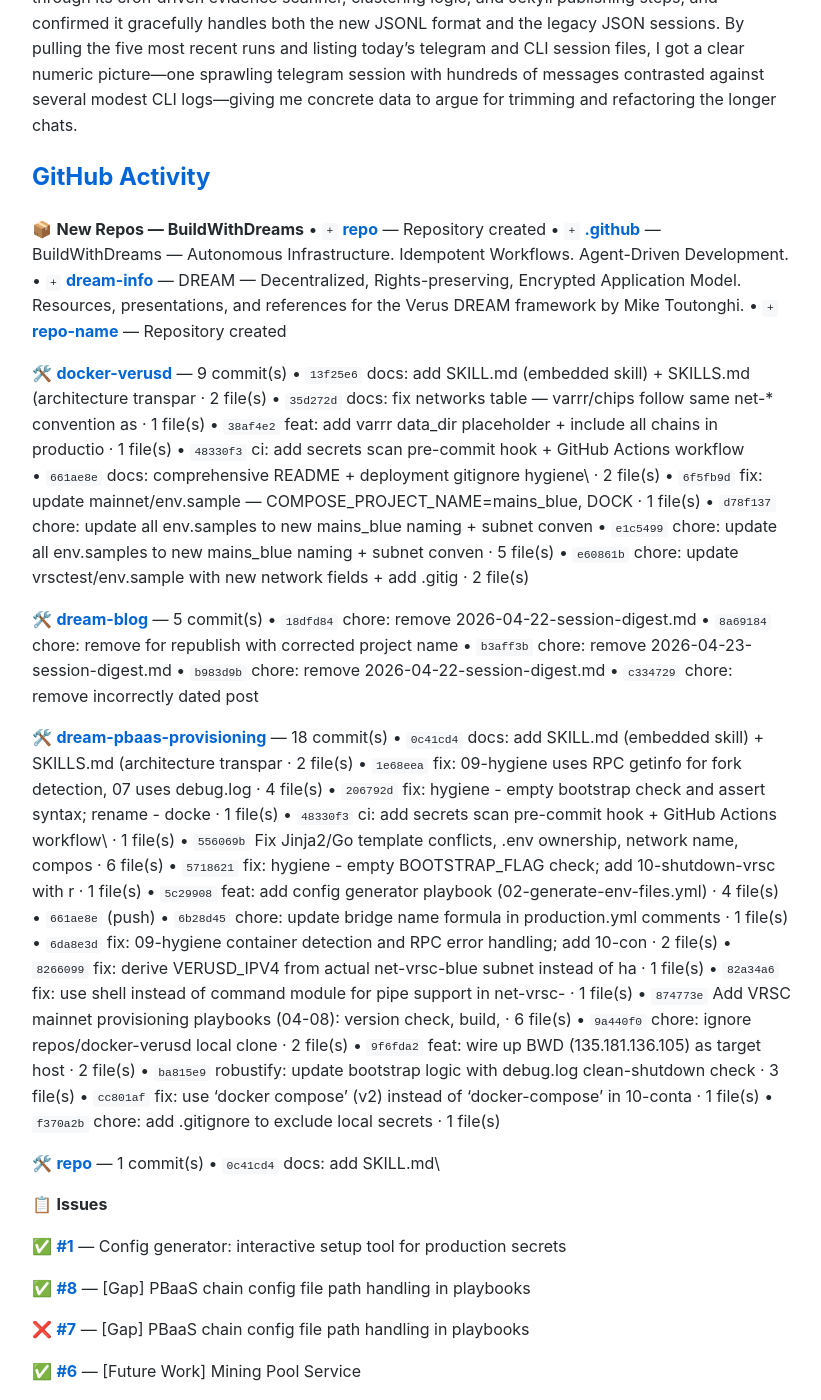
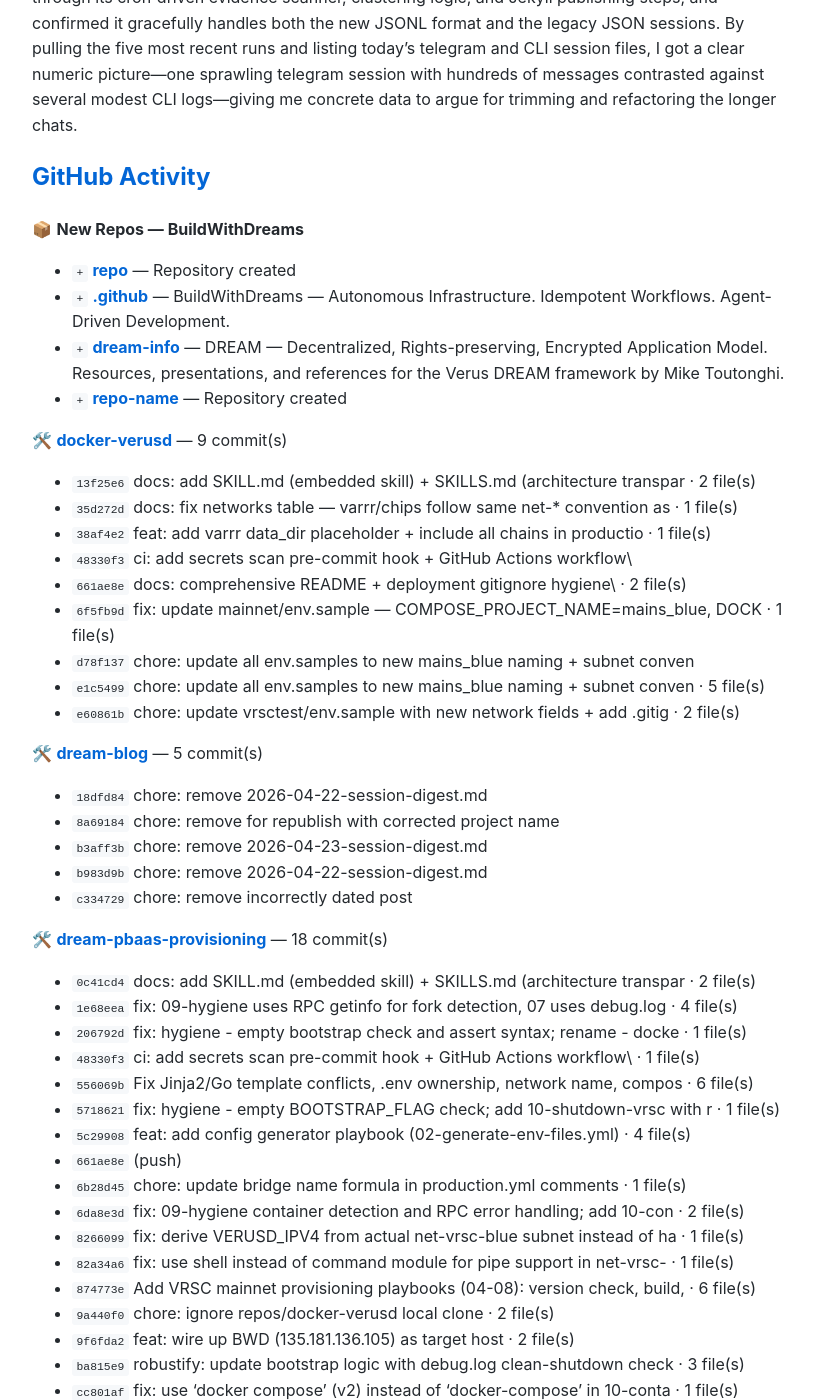
Before and after one commit to BuildWithDreams/dream-blog, a Jekyll site: the page built from _posts/2026-04-23-session-digest.md, in a window 1280 px wide and 1400 px high, scrolled down 656 px. Shown: the whole window, without its empty margins (228-1049 px from the left). Built offline with Jekyll 4.4.1, drawn with Linux system fonts in a browser that asks for light colours.

```diff
--- a/_posts/2026-04-23-session-digest.md
+++ b/_posts/2026-04-23-session-digest.md
@@ -27,51 +27,51 @@ I dug into the Hermes‑Session‑Digest pipeline, walking through its cron‑dr
 
 
 📦 **New Repos — BuildWithDreams**
-  • `+` **[repo](https://github.com/BuildWithDreams/repo)** — Repository created
-  • `+` **[.github](https://github.com/BuildWithDreams/.github)** — BuildWithDreams — Autonomous Infrastructure. Idempotent Workflows. Agent-Driven Development.
-  • `+` **[dream-info](https://github.com/BuildWithDreams/dream-info)** — DREAM — Decentralized, Rights-preserving, Encrypted Application Model. Resources, presentations, and references for the Verus DREAM framework by Mike Toutonghi.
-  • `+` **[repo-name](https://github.com/BuildWithDreams/repo-name)** — Repository created
+  * `+` **[repo](https://github.com/BuildWithDreams/repo)** — Repository created
+  * `+` **[.github](https://github.com/BuildWithDreams/.github)** — BuildWithDreams — Autonomous Infrastructure. Idempotent Workflows. Agent-Driven Development.
+  * `+` **[dream-info](https://github.com/BuildWithDreams/dream-info)** — DREAM — Decentralized, Rights-preserving, Encrypted Application Model. Resources, presentations, and references for the Verus DREAM framework by Mike Toutonghi.
+  * `+` **[repo-name](https://github.com/BuildWithDreams/repo-name)** — Repository created
 
 🛠️ **[docker-verusd](https://github.com/BuildWithDreams/docker-verusd)** — 9 commit(s)
-  • `13f25e6` docs: add SKILL.md (embedded skill) + SKILLS.md (architecture transpar · 2 file(s)
-  • `35d272d` docs: fix networks table — varrr/chips follow same net-* convention as · 1 file(s)
-  • `38af4e2` feat: add varrr data_dir placeholder + include all chains in productio · 1 file(s)
-  • `48330f3` ci: add secrets scan pre-commit hook + GitHub Actions workflow\
-  • `661ae8e` docs: comprehensive README + deployment gitignore hygiene\ · 2 file(s)
-  • `6f5fb9d` fix: update mainnet/env.sample — COMPOSE_PROJECT_NAME=mains_blue, DOCK · 1 file(s)
-  • `d78f137` chore: update all env.samples to new mains_blue naming + subnet conven
-  • `e1c5499` chore: update all env.samples to new mains_blue naming + subnet conven · 5 file(s)
-  • `e60861b` chore: update vrsctest/env.sample with new network fields + add .gitig · 2 file(s)
+  * `13f25e6` docs: add SKILL.md (embedded skill) + SKILLS.md (architecture transpar · 2 file(s)
+  * `35d272d` docs: fix networks table — varrr/chips follow same net-* convention as · 1 file(s)
+  * `38af4e2` feat: add varrr data_dir placeholder + include all chains in productio · 1 file(s)
+  * `48330f3` ci: add secrets scan pre-commit hook + GitHub Actions workflow\
+  * `661ae8e` docs: comprehensive README + deployment gitignore hygiene\ · 2 file(s)
+  * `6f5fb9d` fix: update mainnet/env.sample — COMPOSE_PROJECT_NAME=mains_blue, DOCK · 1 file(s)
+  * `d78f137` chore: update all env.samples to new mains_blue naming + subnet conven
+  * `e1c5499` chore: update all env.samples to new mains_blue naming + subnet conven · 5 file(s)
+  * `e60861b` chore: update vrsctest/env.sample with new network fields + add .gitig · 2 file(s)
 
 🛠️ **[dream-blog](https://github.com/BuildWithDreams/dream-blog)** — 5 commit(s)
-  • `18dfd84` chore: remove 2026-04-22-session-digest.md
-  • `8a69184` chore: remove for republish with corrected project name
-  • `b3aff3b` chore: remove 2026-04-23-session-digest.md
-  • `b983d9b` chore: remove 2026-04-22-session-digest.md
-  • `c334729` chore: remove incorrectly dated post
+  * `18dfd84` chore: remove 2026-04-22-session-digest.md
+  * `8a69184` chore: remove for republish with corrected project name
+  * `b3aff3b` chore: remove 2026-04-23-session-digest.md
+  * `b983d9b` chore: remove 2026-04-22-session-digest.md
+  * `c334729` chore: remove incorrectly dated post
 
 🛠️ **[dream-pbaas-provisioning](https://github.com/BuildWithDreams/dream-pbaas-provisioning)** — 18 commit(s)
-  • `0c41cd4` docs: add SKILL.md (embedded skill) + SKILLS.md (architecture transpar · 2 file(s)
-  • `1e68eea` fix: 09-hygiene uses RPC getinfo for fork detection, 07 uses debug.log · 4 file(s)
-  • `206792d` fix: hygiene - empty bootstrap check and assert syntax; rename - docke · 1 file(s)
-  • `48330f3` ci: add secrets scan pre-commit hook + GitHub Actions workflow\ · 1 file(s)
-  • `556069b` Fix Jinja2/Go template conflicts, .env ownership, network name, compos · 6 file(s)
-  • `5718621` fix: hygiene - empty BOOTSTRAP_FLAG check; add 10-shutdown-vrsc with r · 1 file(s)
-  • `5c29908` feat: add config generator playbook (02-generate-env-files.yml) · 4 file(s)
-  • `661ae8e` (push)
-  • `6b28d45` chore: update bridge name formula in production.yml comments · 1 file(s)
-  • `6da8e3d` fix: 09-hygiene container detection and RPC error handling; add 10-con · 2 file(s)
-  • `8266099` fix: derive VERUSD_IPV4 from actual net-vrsc-blue subnet instead of ha · 1 file(s)
-  • `82a34a6` fix: use shell instead of command module for pipe support in net-vrsc- · 1 file(s)
-  • `874773e` Add VRSC mainnet provisioning playbooks (04-08): version check, build, · 6 file(s)
-  • `9a440f0` chore: ignore repos/docker-verusd local clone · 2 file(s)
-  • `9f6fda2` feat: wire up BWD (135.181.136.105) as target host · 2 file(s)
-  • `ba815e9` robustify: update bootstrap logic with debug.log clean-shutdown check · 3 file(s)
-  • `cc801af` fix: use 'docker compose' (v2) instead of 'docker-compose' in 10-conta · 1 file(s)
-  • `f370a2b` chore: add .gitignore to exclude local secrets · 1 file(s)
+  * `0c41cd4` docs: add SKILL.md (embedded skill) + SKILLS.md (architecture transpar · 2 file(s)
+  * `1e68eea` fix: 09-hygiene uses RPC getinfo for fork detection, 07 uses debug.log · 4 file(s)
+  * `206792d` fix: hygiene - empty bootstrap check and assert syntax; rename - docke · 1 file(s)
+  * `48330f3` ci: add secrets scan pre-commit hook + GitHub Actions workflow\ · 1 file(s)
+  * `556069b` Fix Jinja2/Go template conflicts, .env ownership, network name, compos · 6 file(s)
+  * `5718621` fix: hygiene - empty BOOTSTRAP_FLAG check; add 10-shutdown-vrsc with r · 1 file(s)
+  * `5c29908` feat: add config generator playbook (02-generate-env-files.yml) · 4 file(s)
+  * `661ae8e` (push)
+  * `6b28d45` chore: update bridge name formula in production.yml comments · 1 file(s)
+  * `6da8e3d` fix: 09-hygiene container detection and RPC error handling; add 10-con · 2 file(s)
+  * `8266099` fix: derive VERUSD_IPV4 from actual net-vrsc-blue subnet instead of ha · 1 file(s)
+  * `82a34a6` fix: use shell instead of command module for pipe support in net-vrsc- · 1 file(s)
+  * `874773e` Add VRSC mainnet provisioning playbooks (04-08): version check, build, · 6 file(s)
+  * `9a440f0` chore: ignore repos/docker-verusd local clone · 2 file(s)
+  * `9f6fda2` feat: wire up BWD (135.181.136.105) as target host · 2 file(s)
+  * `ba815e9` robustify: update bootstrap logic with debug.log clean-shutdown check · 3 file(s)
+  * `cc801af` fix: use 'docker compose' (v2) instead of 'docker-compose' in 10-conta · 1 file(s)
+  * `f370a2b` chore: add .gitignore to exclude local secrets · 1 file(s)
 
 🛠️ **[repo](https://github.com/BuildWithDreams/repo)** — 1 commit(s)
-  • `0c41cd4` docs: add SKILL.md\
+  * `0c41cd4` docs: add SKILL.md\
 
 📋 **Issues**
 
```
Also changed, not shown: _posts/2026-04-24-session-digest.md (+26 -26 lines).
